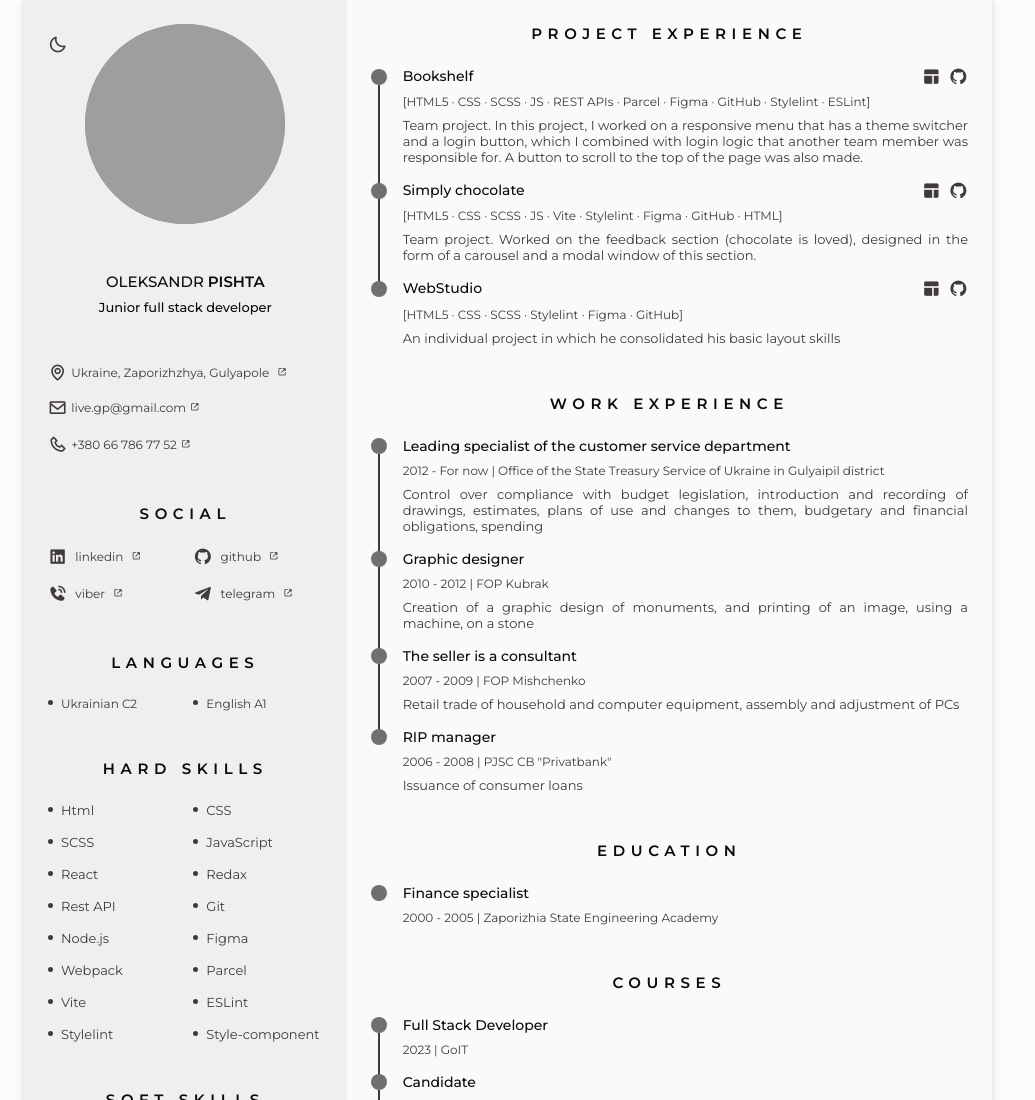
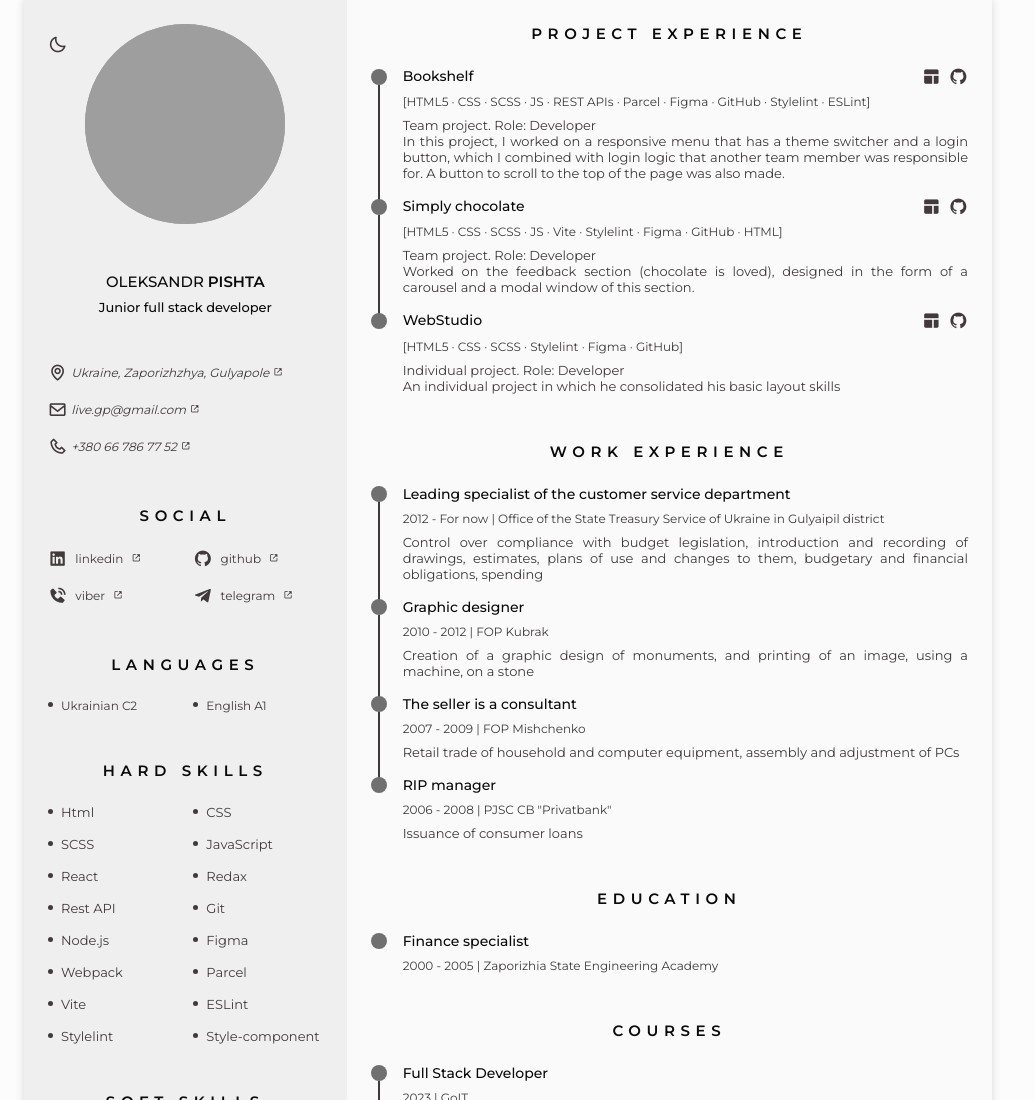
Before and after one commit to livegp/Resume, a website built with Parcel: page src/index.html in a window 1280 px wide. Shown: the top 1100 px of the page, without its empty margins (0-1035 px from the left). Built offline with nearby package versions, Linux system fonts and the light colour scheme; grey boxes are pictures that could not be loaded.

Commit message:
Update index.html

```diff
--- a/src/index.html
+++ b/src/index.html
@@ -119,28 +119,31 @@
                 <h1 class="home__title">Oleksandr <b>Pishta</b></h1>
                 <h3 class="home__profession">Junior full stack developer</h3>
               </div>
-              <div class="home__address bd-grid">
+              <address>
+                <ul class="home__address bd-grid">
+                  <li class="home__information">
                     <a class="home__link" href="https://goo.gl/maps/K226a75fPeYMoFjHA" target="_blank">
                       <i class="bx bx-map home__icon"></i>
                       Ukraine, Zaporizhzhya, Gulyapole
-                  <div></div>
                       <i class="bx bx-link-external external-link-icon"></i>
                     </a>
-                <span class="home__information">
+                  </li>
+                  <li class="home__information">
                     <a class="home__link" href="mailto:live.gp@gmail.com">
                       <i class="bx bx-envelope home__icon"></i>
                       live.gp@gmail.com
                       <i class="bx bx-link-external external-link-icon"></i>
                     </a>
-                </span>
-                <span class="home__information">
+                  </li>
+                  <li class="home__information">
                     <a class="home__link" href="tel:+380667867752">
                       <i class="bx bx-phone home__icon"></i>
                       +380 66 786 77 52
                       <i class="bx bx-link-external external-link-icon"></i>
                     </a>
-                </span>
-              </div>
+                  </li>
+                </ul>
+              </address>
             </div>
             <!-- Theme change button -->
             <i class="bx bx-moon change-theme" id="theme-button" title="Changing theme"></i>
@@ -273,10 +276,10 @@
                 <div class="project__data bd-grid">
                   <div>
                     <h3 class="project__title">Bookshelf</h3>
-                    <a class="project__link" href="https://b1b0nner.github.io/7UP/" target="_blank" title="GitHub Pages">
+                    <a class="project__link" href="https://b1b0nner.github.io/7UP/" title="GitHub Pages" target="_blank">
                       <i class="bx bxs-layout project__icon"></i>
                     </a>
-                    <a class="project__link" href="https://github.com/B1B0nNer/7UP" target="_blank" title="GitHub">
+                    <a class="project__link" href="https://github.com/B1B0nNer/7UP" title="GitHub" target="_blank">
                       <i class="bx bxl-github project__icon"></i>
                     </a>
                   </div>
@@ -284,11 +287,11 @@
                     GitHub · Stylelint · ESLint]
                   </span>
                   <p class="project__description">
-                    Team project. In this project, I worked on a responsive menu
-                    that has a theme switcher and a login button, which I
-                    combined with login logic that another team member was
-                    responsible for. A button to scroll to the top of the page
-                    was also made.
+                    Team project. Role: Developer<br>
+                    In this project, I worked on a responsive menu that has a
+                    theme switcher and a login button, which I combined with
+                    login logic that another team member was responsible for. A
+                    button to scroll to the top of the page was also made.
                   </p>
                 </div>
               </li>
@@ -300,19 +303,20 @@
                 <div class="project__data bd-grid">
                   <div>
                     <h3 class="project__title">Simply chocolate</h3>
-                    <a class="project__link" href="https://vitalii-dashivets.github.io/project-chocolate/" target="_blank" title="GitHub Pages">
+                    <a class="project__link" href="https://vitalii-dashivets.github.io/project-chocolate/" title="GitHub Pages" target="_blank">
                       <i class="bx bxs-layout project__icon"></i>
                     </a>
-                    <a class="project__link" href="https://github.com/Vitalii-Dashivets/project-chocolate" target="_blank" title="GitHub">
+                    <a class="project__link" href="https://github.com/Vitalii-Dashivets/project-chocolate" title="GitHub" target="_blank">
                       <i class="bx bxl-github project__icon"></i>
                     </a>
                   </div>
                   <span class="project__company">[HTML5 · CSS · SCSS · JS · Vite · Stylelint · Figma ·
                     GitHub · HTML]</span>
                   <p class="project__description">
-                    Team project. Worked on the feedback section (chocolate is
-                    loved), designed in the form of a carousel and a modal
-                    window of this section.
+                    Team project. Role: Developer<br>
+                    Worked on the feedback section (chocolate is loved),
+                    designed in the form of a carousel and a modal window of
+                    this section.
                   </p>
                 </div>
               </li>
@@ -324,15 +328,16 @@
                 <div class="project__data bd-grid">
                   <div>
                     <h3 class="project__title">WebStudio</h3>
-                    <a class="project__link" href="https://livegp.github.io/goit-markup-hw-07/" target="_blank" title="GitHub Pages">
+                    <a class="project__link" href="https://livegp.github.io/goit-markup-hw-07/" title="GitHub Pages" target="_blank">
                       <i class="bx bxs-layout project__icon"></i>
                     </a>
-                    <a class="project__link" href="https://github.com/livegp/goit-markup-hw-07" target="_blank" title="GitHub">
+                    <a class="project__link" href="https://github.com/livegp/goit-markup-hw-07" title="GitHub" target="_blank">
                       <i class="bx bxl-github project__icon"></i>
                     </a>
                   </div>
                   <span class="project__company">[HTML5 · CSS · SCSS · Stylelint · Figma · GitHub]</span>
                   <p class="project__description">
+                    Individual project. Role: Developer<br>
                     An individual project in which he consolidated his basic
                     layout skills
                   </p>
```
Lines whose indentation alone changed are shown as unchanged.
